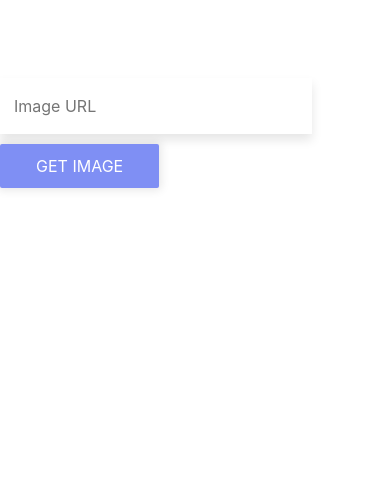
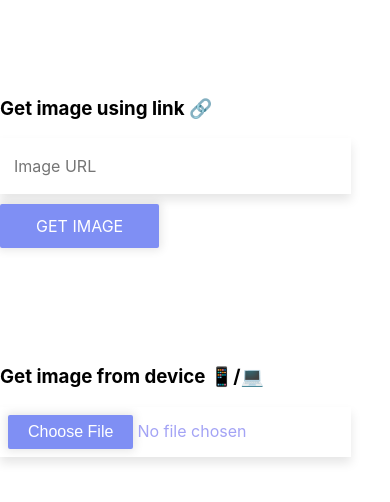
Before and after one commit to AbhishekPratap05/photo-editor, a React (Create React App) app: page / in a window 390 px wide. Shown: the top 502 px of the page. Built offline with nearby package versions, Linux system fonts and the light colour scheme.

Commit message:
getting 🖼️ from device accepting jpeg and png

```diff
--- a/src/App.css
+++ b/src/App.css
@@ -19,7 +19,7 @@
 }
 .main-image{
   width:100%;
-  max-width: 720px;
+  max-width: 840px;
   min-width: 600px;
   height:100%;
   min-height:600px;
@@ -94,10 +94,24 @@
   align-content: center;
   justify-content: center;
 }
+.form-container{
+  display: flex;
+  flex-direction: column;
+}
 .form{
   margin-top: 20%;
 }
 
+#upload-file::-webkit-file-upload-button{
+ border: 0;
+ outline: 0;
+ background: #7f8ff4;
+ color: #fff;
+ box-shadow: 0 0 10px 2px rgba(0, 0, 0, 0.1);
+ border-radius: 2px;
+ padding: 8px 20px;
+ cursor: pointer;
+}
 .uppercase {
 	text-transform: uppercase;
 }
@@ -135,6 +149,16 @@
   margin-left: -96px;
 }
 
+.form__field__file {
+	width: 600px;
+	background: #fff;
+  color: #A3A3F5;
+	font: inherit;
+	box-shadow: 0 6px 10px 0 rgba(0, 0, 0, 0.1);
+	border: 0;
+	outline: 0;
+	padding: 12px;
+}
 .form__field {
 	width: 600px;
 	background: #fff;
@@ -182,7 +206,7 @@
   }
   .main-image{
     width:98%;
-    max-width: 85%;
+    max-width: 480px;
     min-width: 300px;
     height:100%;
     min-height:400px;
@@ -213,7 +237,7 @@
     background-color: hsl(265, 100%, 46%);
   }
   .form__field {
-    width: 80%;
+    width: 90%;
     background: #fff;
     color: #A3A3F5;
     font: inherit;
@@ -222,6 +246,16 @@
     outline: 0;
     padding: 18px 14px;
   }
+  .form__field__file {
+    width: 90%;
+    background: #fff;
+    color: #A3A3F5;
+    font: inherit;
+    box-shadow: 0 6px 10px 0 rgba(0, 0, 0, 0.1);
+    border: 0;
+    outline: 0;
+    padding: 8px;
+  }
   .btn--inside {
     margin-left: 0;
     margin-top: 10px;
--- a/src/App.js
+++ b/src/App.js
@@ -1,4 +1,4 @@
-import React,{useState} from 'react';
+import React,{useState,useRef} from 'react';
 import Slider from './Slider';
 import './App.css';
 import SidebarItem from './SidebarItem';
@@ -88,16 +88,37 @@ const DEFAULT_OPTIONS = [
     unit:"px"
   },
 ]
+const SUPPORTED_FILE = ["image/png","image/jpeg","image/jpg"];
 function App() {
   const [imageAvailable,setImageAvailable] = useState(false);
   const [url,setUrl]=useState("");
+  const [file,setFile]=useState();
   const [selectedOptionIndex,setSelectedOptionIndex] =useState(0);
   const [options,setOptions] = useState(DEFAULT_OPTIONS);
+  const canvas = useRef();
+
   const selectedOption  = options[selectedOptionIndex];
-  const getImage =(url)=>{
-    setUrl(url);
-    url!==""&&setImageAvailable(true);
+  const getImage =(urlReceived)=>{
+    const regex= /^(https?|chrome):\/\/[^\s$.?#].[^\s]*$/gm
+    if(regex.test(urlReceived)){
+      setUrl(urlReceived);
+      setImageAvailable(true);
+    } else alert("Invalid Url");
   }
+
+  const setImage=(fileReceive)=>{
+    if(fileReceive && SUPPORTED_FILE.includes(fileReceive.type)){
+      setFile(fileReceive);
+    }else if(!fileReceive){
+      setFile();
+      return;
+    }else if(!SUPPORTED_FILE.includes(fileReceive.type)){
+      alert("Invalid image type only supports png and jpg");
+      setFile();
+      return;
+    }
+  }
+
   const handleSliderChange =({target})=>{
     setOptions(prevOptions=>{
       return prevOptions.map((option, index)=>{
@@ -115,18 +136,26 @@ function App() {
     })
     return {filter:filters.join(' ')}
   }
+
   return (
     !imageAvailable ?
 
       <div className="getImage">
       <GetImage
         getImage={getImage}
+        setFile={setImage}
       />
       </div>
       :
       <div className="container">
           <div className="main-image-div">
-          <img className="main-image" src={`${url}`} alt="edited pic" style={getImageStyle()}/>
+          {/* {!imageAvailable ?
+            <canvas id="canvas" ref={canvas}></canvas>
+            :
+            <img className="main-image" src={`${url}`} alt="edited pic" style={getImageStyle()}/>
+           } */}
+            <canvas id="canvas" ref={canvas}></canvas>
+            <img className="main-image" src={`${url}`} alt="edited pic" style={getImageStyle()}/>
           </div>
           <div className="sidebar">
           {options.map((option,index)=>{
--- a/src/GetImage.js
+++ b/src/GetImage.js
@@ -1,11 +1,23 @@
-import React, { useState } from 'react'
+import React, { useState,useRef } from 'react'
 
-export default function GetImage({getImage}) {
+export default function GetImage({getImage,setFile}) {
     const [url,setUrl]=useState("");
+    const fileRef = useRef();
+    const fileSelect = ()=>{
+        setFile(fileRef.current.files[0]);
+    }
     return (
+        <div className="form-container">
         <span className="form">
+            <h3>Get image using link <span role="img" aria-label="link">🔗</span></h3>
             <input type="text" placeholder="Image URL" className="form__field" value={url} onChange={(e)=>setUrl(e.target.value)}/>
             <button type="submit" className="btn btn--primary btn--inside uppercase" onClick={()=>getImage(url)}>Get Image</button>
         </span>
+        <br/>
+        <span className="form">
+            <h3>Get image from device <span role="img" aria-label="phone">📱/💻</span></h3>
+            <input type="file" placeholder="select Image" ref={fileRef} className="form__field__file" id="upload-file" onChange={(e)=>fileSelect()}/>
+        </span>
+        </div>
     )
 }
```
